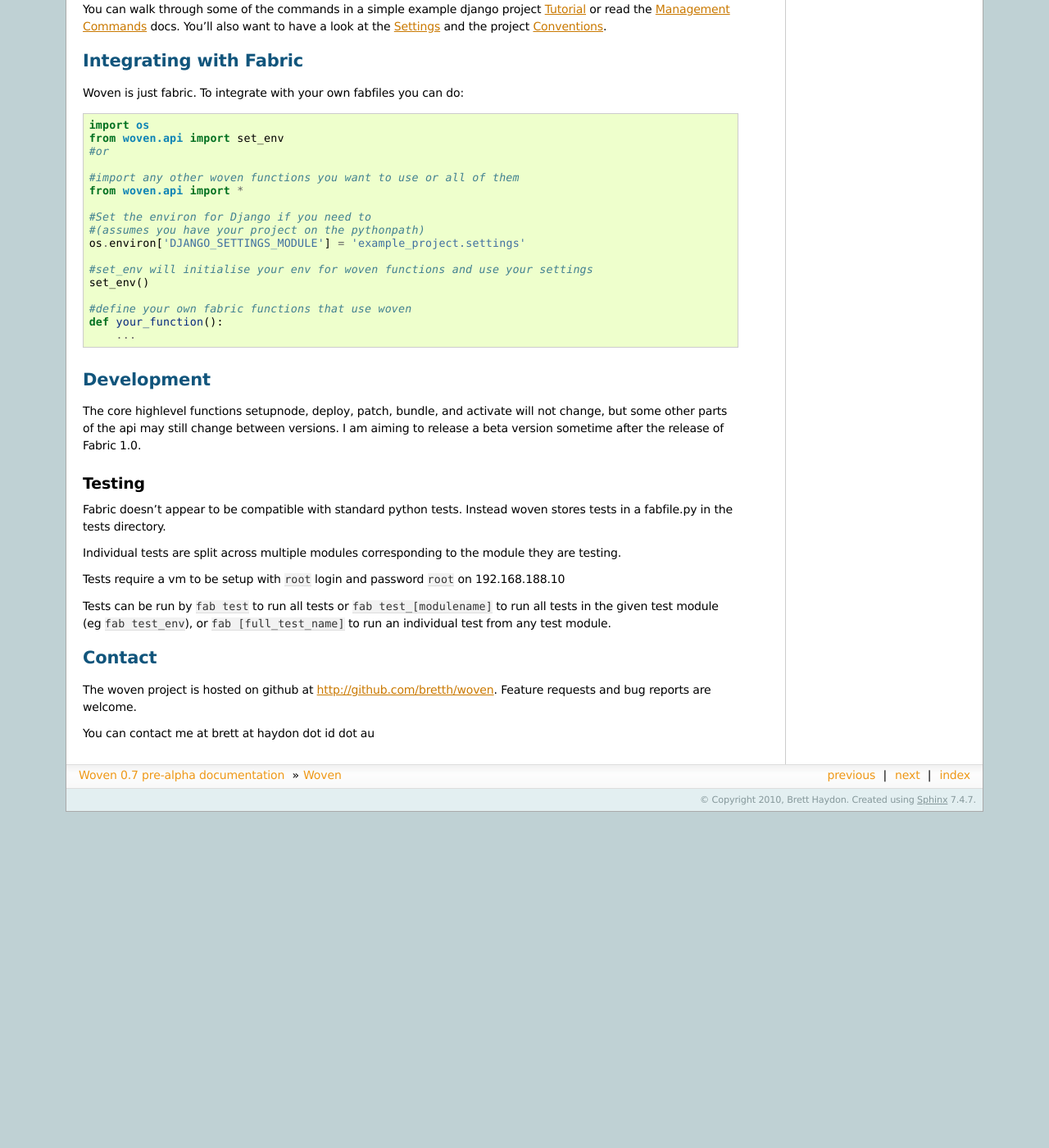
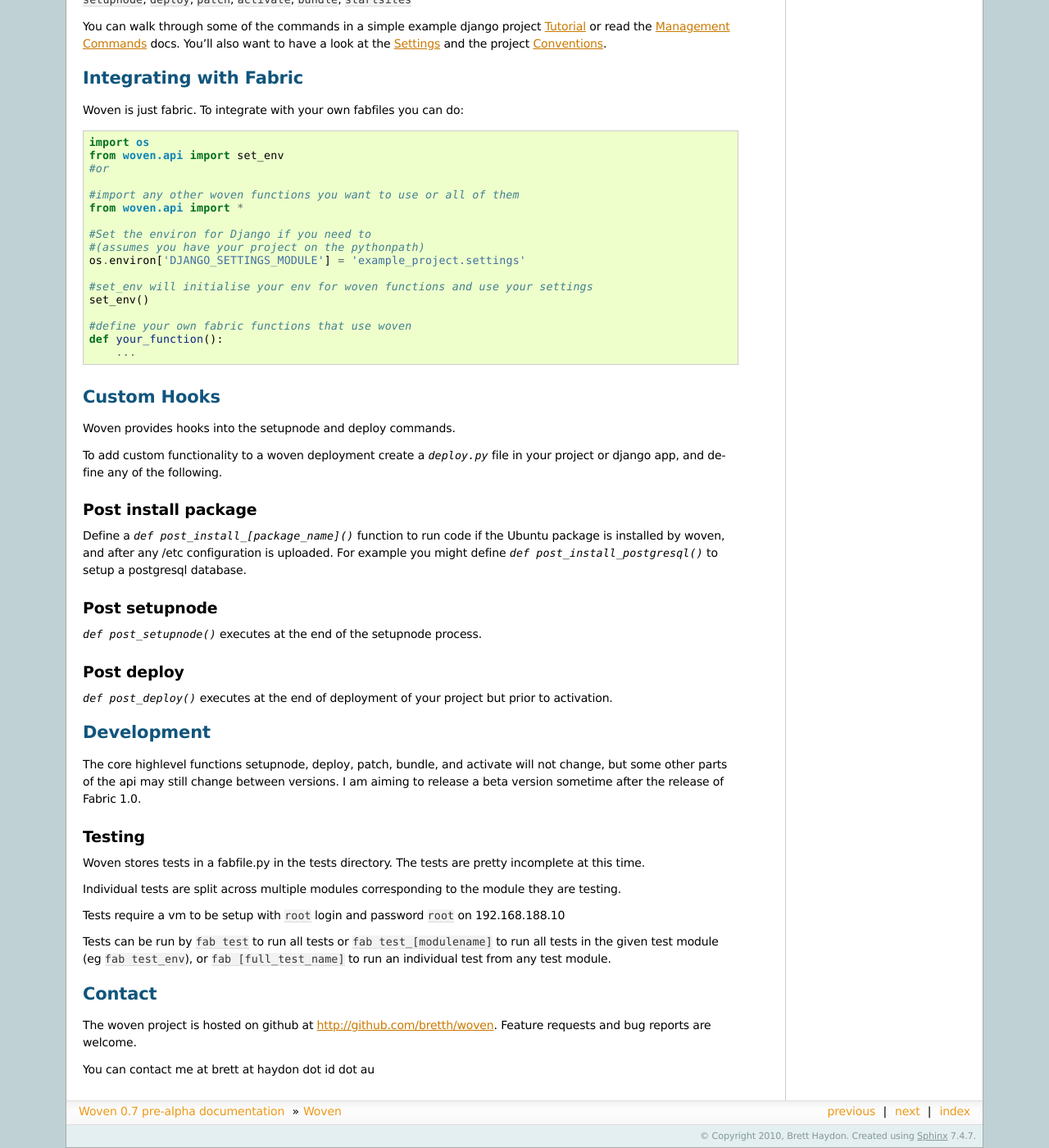
Before and after one commit to bretth/woven, a Sphinx documentation site: the page built from docs/main.rst, in a window 1280 px wide and 1400 px high, scrolled down 856 px. Shown: the whole window at 82% size. Built offline with Sphinx 7.4.7, drawn with Linux system fonts in a browser that asks for light colours; pages that are not in the unit, such as notebooks, are missing from menus; before the commit the page ends 1846 px from its top, so only the background shows below that; some of the changed text lies outside the part shown.

Commit message:
updated docs

```diff
--- a/docs/main.rst
+++ b/docs/main.rst
@@ -12,6 +12,8 @@ Woven
 * enable you to define roles for your servers with combinations of Ubuntu packages
 
 * integrates into standard Fabric fabfile.py scripts as projects grow.
+
+* hooks for custom per project and per app deployment and setup functionality
 
 * integrates with South for migrations
 
@@ -64,6 +66,28 @@ Woven is just fabric. To integrate with your own fabfiles you can do:
     def your_function():
         ...
 
+Custom Hooks
+============
+
+Woven provides hooks into the setupnode and deploy commands.
+
+To add custom functionality to a woven deployment create a `deploy.py` file in your project or django app, and define any of the following.
+
+Post install package
+---------------------
+
+Define a `def post_install_[package_name]()` function to run code if the Ubuntu package is installed by woven, and after any /etc configuration is uploaded. For example you might define `def post_install_postgresql()` to setup a postgresql database.
+
+Post setupnode
+--------------
+
+`def post_setupnode()` executes at the end of the setupnode process.
+
+Post deploy
+-----------
+
+`def post_deploy()` executes at the end of deployment of your project but prior to activation.
+
 Development
 ===========
 
@@ -71,7 +95,7 @@ The core highlevel functions setupnode, deploy, patch, bundle, and activate will
 
 Testing
 --------
-Fabric doesn't appear to be compatible with standard python tests. Instead woven stores tests in a fabfile.py in the tests directory.
+Woven stores tests in a fabfile.py in the tests directory. The tests are pretty incomplete at this time.
 
 Individual tests are split across multiple modules corresponding to the module they are testing.
 
```
Also changed, not shown: docs/changelog.rst (+15 -1 lines), docs/conventions.rst (+6 -4 lines).
